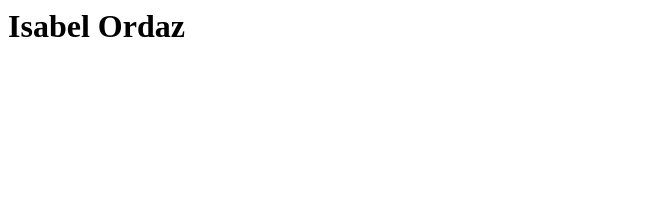
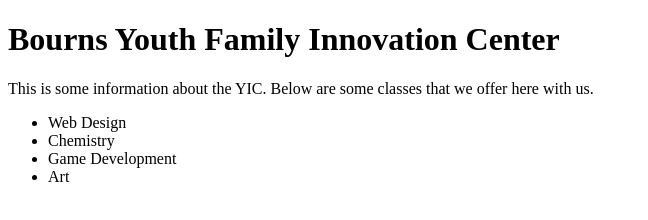
Before and after one commit to isaOrdaz/WebDesignClass, a plain HTML site: page index.html in a window 1280 px wide. Shown: the whole page, without its empty margins (0-648 px from the left). Drawn offline with Linux system fonts and the light colour scheme.

Commit message:
Update index.html

```diff
--- a/index.html
+++ b/index.html
@@ -1 +1,23 @@
-<h1>Isabel Ordaz</h1>
+<!DOCTYPE html>
+<html lang="en">
+    <!-- header -->
+    <head>
+        <title>My Website</title>
+        <link rel="stylesheet" href="style.css">
+    </head>
+
+    <!-- body -->
+    <body>
+        <h1>Bourns Youth Family Innovation Center</h1>
+
+        <div class="style1">
+            <p>This is some information about the YIC. Below are some classes that we offer here with us.</p>
+            <ul>
+                <li>Web Design</li>
+                <li>Chemistry</li>
+                <li>Game Development</li>
+                <li>Art</li>
+            </ul>
+        </div>
+    </body>
+</html>
```
